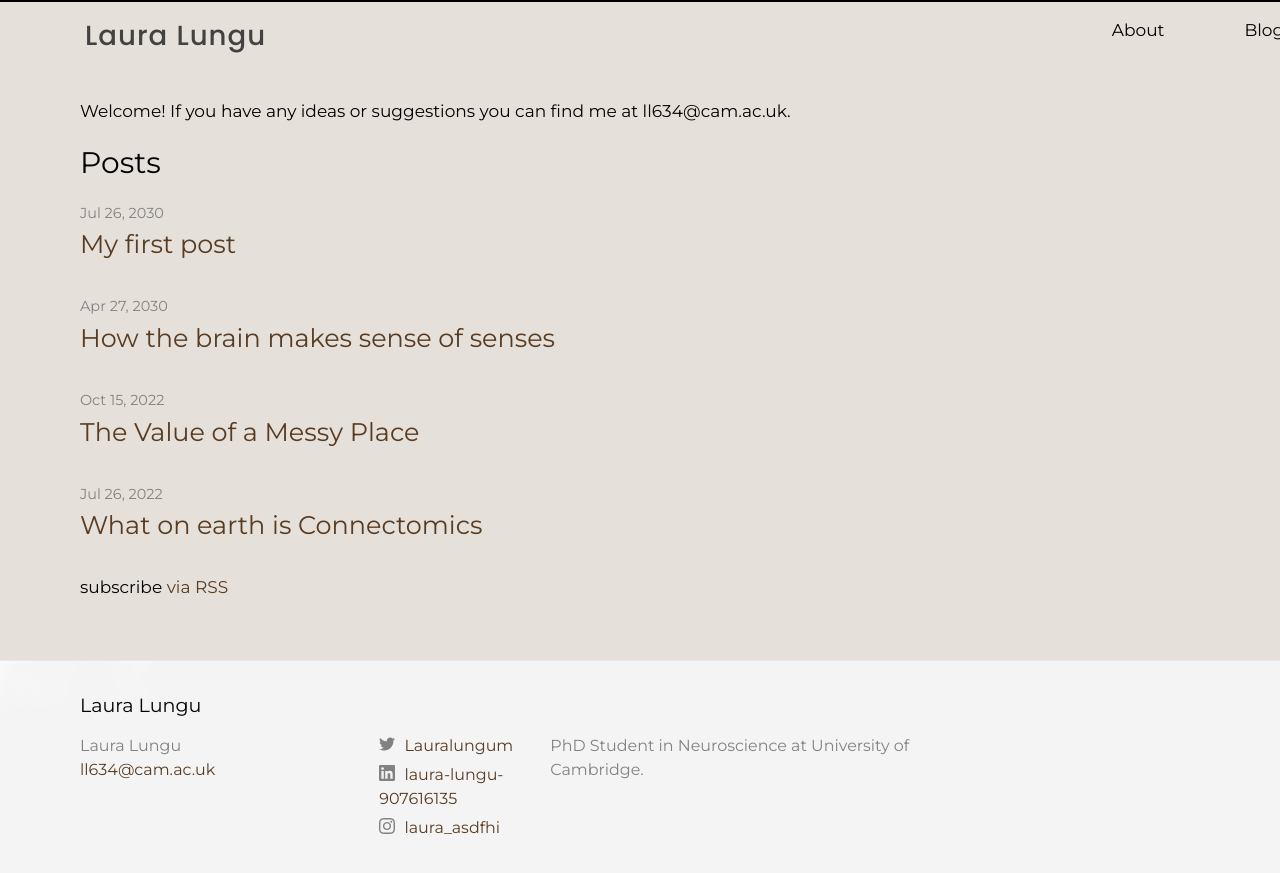
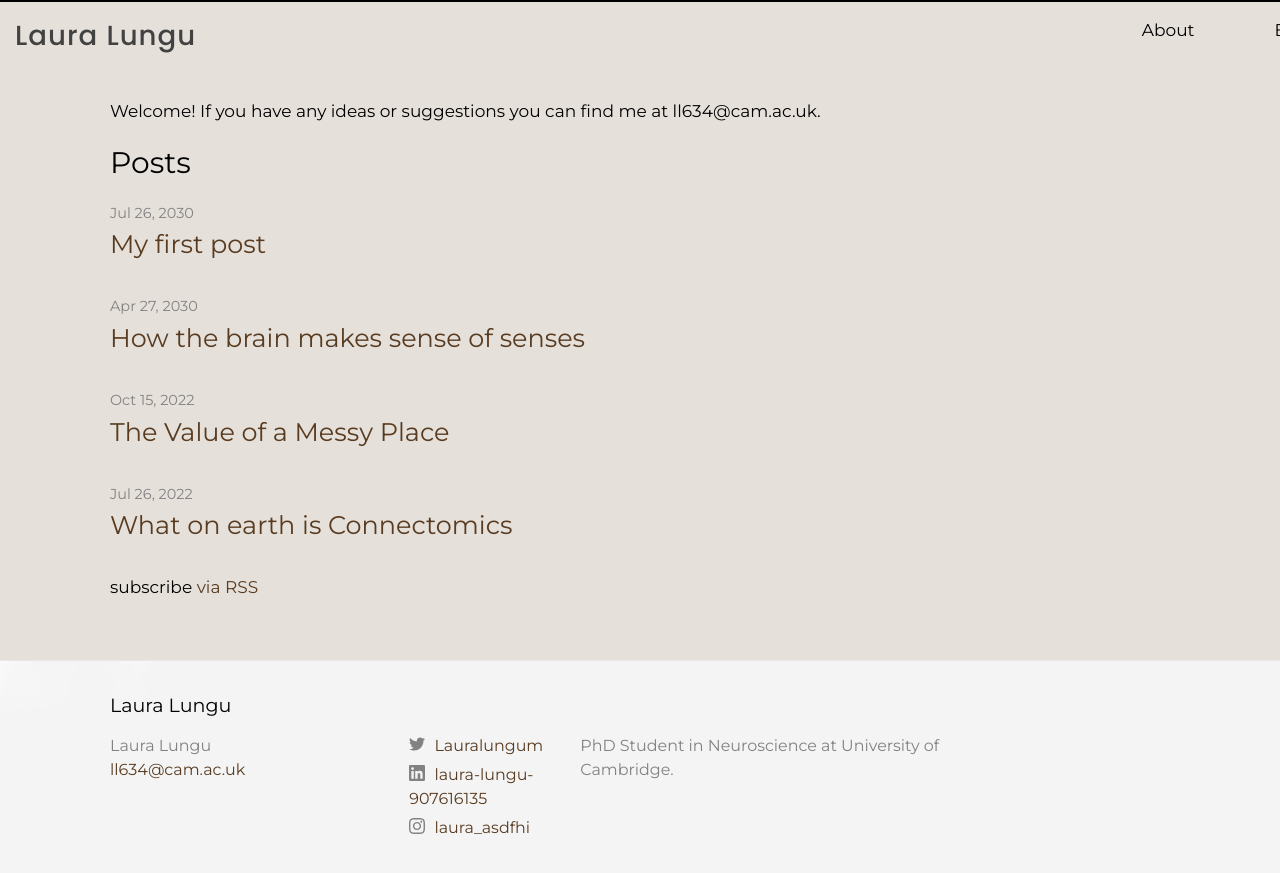
Before and after one commit to lauralungum/minima.webpage, a Jekyll site: the page built from index.markdown, in a window 1280 px wide. Shown: the top 873 px of the page. Built offline with Jekyll 4.4.1, drawn with Linux system fonts in a browser that asks for light colours; some web fonts are replaced.

Commit message:
title spacing and indent

```diff
--- a/_sass/minima/_base.scss
+++ b/_sass/minima/_base.scss
@@ -188,8 +188,8 @@ pre {
 .wrapper {
   max-width: -webkit-calc(#{$content-width} - (#{$spacing-unit} * 2));
   max-width:         calc(#{$content-width} - (#{$spacing-unit} * 2));
-  margin-right: auto;
-  margin-left: 50px;
+  margin-right: 80px;
+  margin-left: 80px;
   padding-right: $spacing-unit;
   padding-left: $spacing-unit;
   @extend %clearfix;
--- a/_sass/minima/_layout.scss
+++ b/_sass/minima/_layout.scss
@@ -15,7 +15,7 @@
   line-height: $base-line-height * $base-font-size * 2.25;
   letter-spacing: 1px;
   margin-bottom: 0;
-  margin-left: 0 ;
+  margin-left: -100px ;
   float: left;
 
   &,
```
